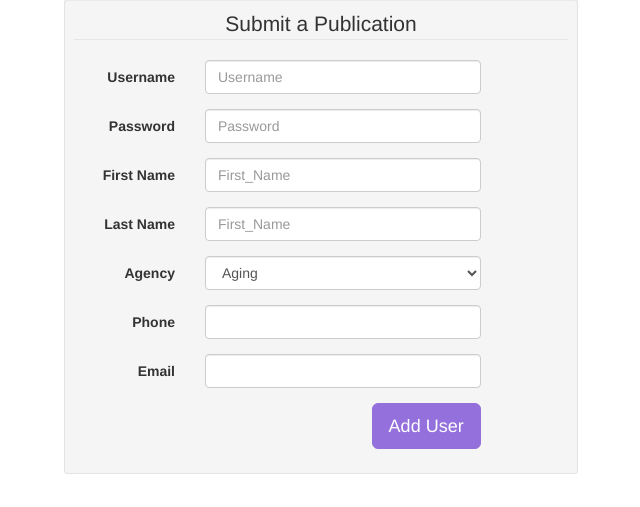
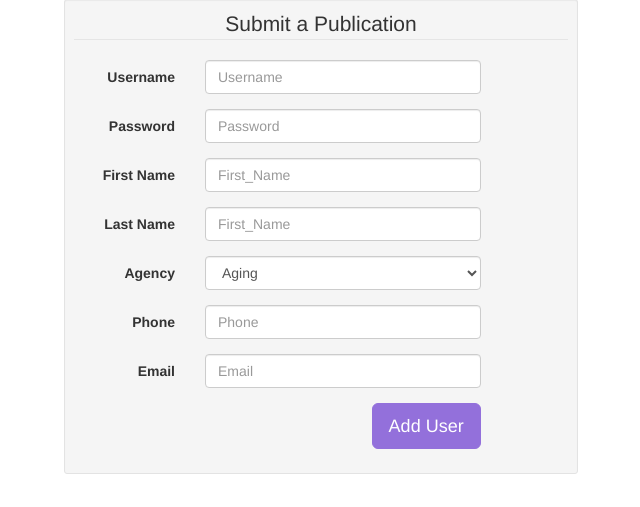
Before and after one commit to imAlan/GPP-Submission-Portal, a Flask app: page /signup in a window 1280 px wide. Shown: the part 103-610 px from the top of the page, without its empty margins (319-959 px from the left). Run offline with Flask 2, Linux system fonts and the light colour scheme; the visitor is signed in with stand-in values (Sample User, id 1); some libraries are stand-ins or nearby versions.

Commit message:
added placeholder

```diff
--- a/app/templates/addUser.html
+++ b/app/templates/addUser.html
@@ -55,7 +55,7 @@
             <div class="form-group">
                 <label class="col-md-3 control-label" for="type">{{ form.phone.label }}</label>
                 <div class="col-md-7">
-                    {{ form.phone(type="tel", class="form-control") }}
+                    {{ form.phone(type="tel", class="form-control", placeholder="Phone") }}
                 </div>
             </div>
 
@@ -63,7 +63,7 @@
             <div class="form-group">
                 <label class="col-md-3 control-label" for="type">{{ form.email.label }}</label>
                 <div class="col-md-7">
-                    {{ form.email(type="tel", class="form-control") }}
+                    {{ form.email(type="tel", class="form-control", placeholder="Email") }}
                 </div>
             </div>
 
```
